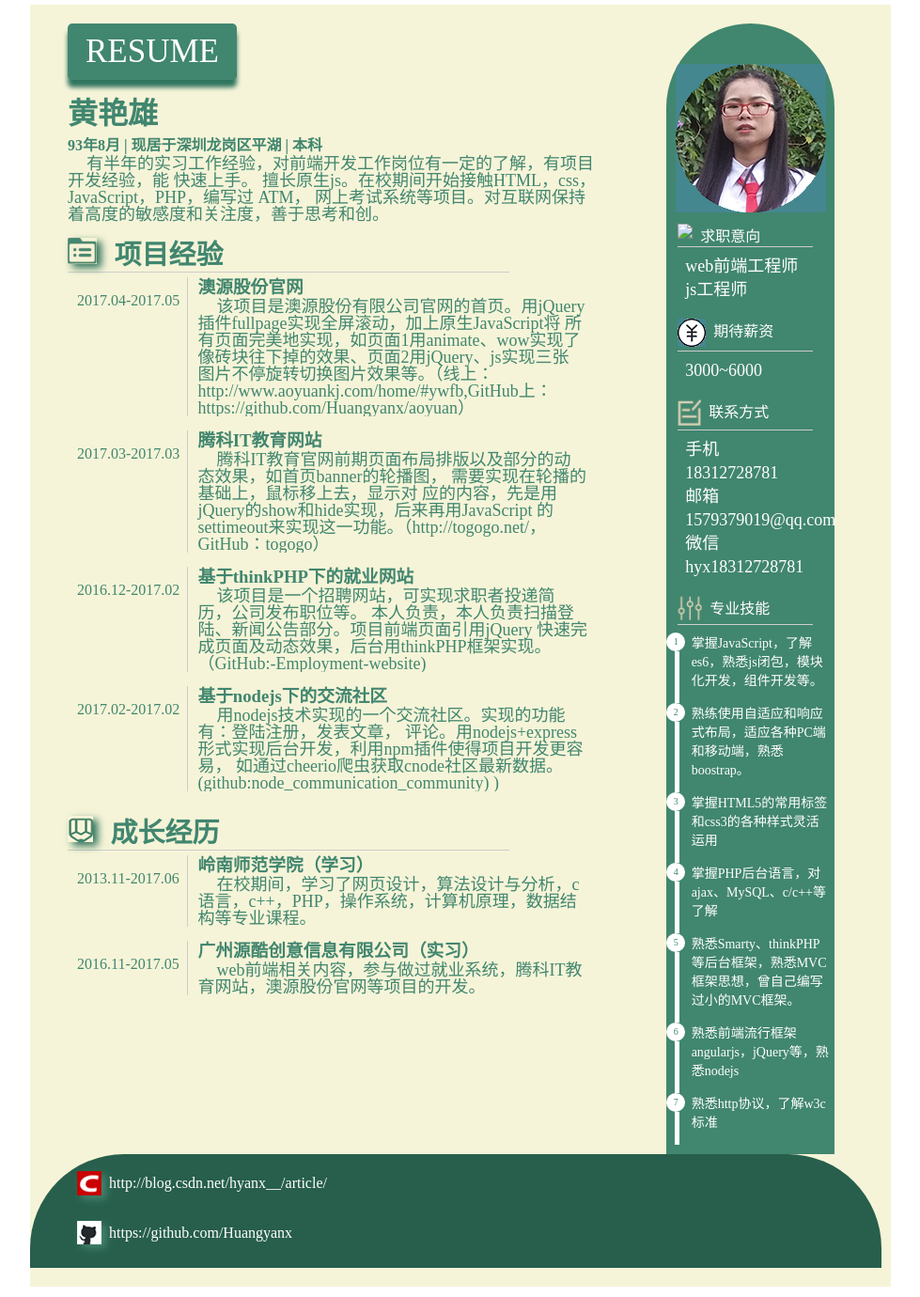
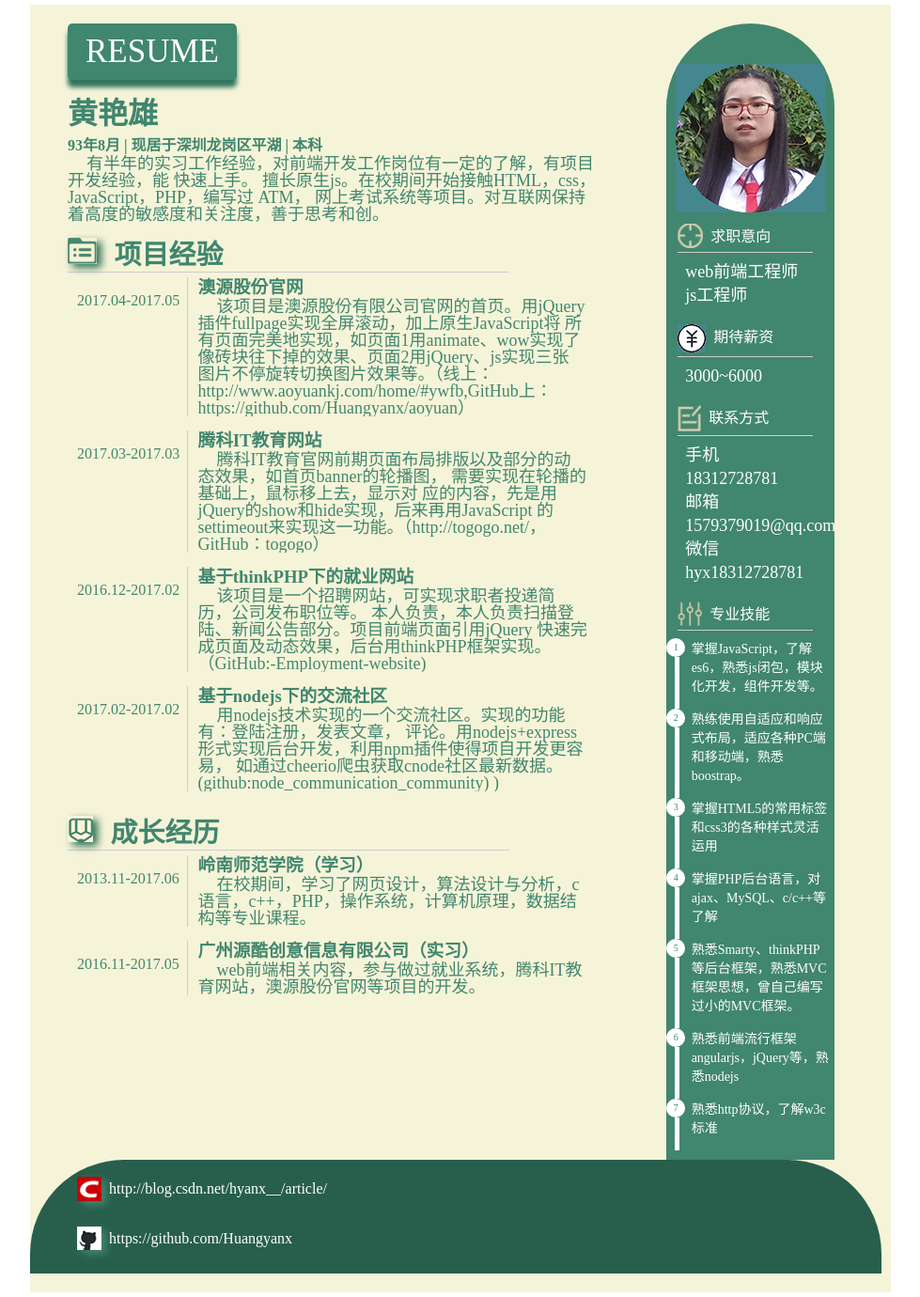
Before and after one commit to Huangyanx/Huangyanx.github.io, a Jekyll site: the page index.html, which Jekyll copies as it is, in a window 1280 px wide. Shown: the whole page at 94% size, without its empty margins (160-1139 px from the left). Built offline with Jekyll 4.4.1, drawn with Linux system fonts in a browser that asks for light colours.

Commit message:
Update index.html

```diff
--- a/index.html
+++ b/index.html
@@ -121,7 +121,7 @@ ATM，					网上考试系统等项目。对互联网保持着高度的敏感度
 			</div>
 				<div class="info_r">
 					<div class="head">
-						<div class="img"><img src="public/public/images/seeker.png"></div>
+						<div class="img"><img src="public/images/seeker.png"></div>
 						<span>&nbsp;&nbsp;求职意向</span>
 					</div>
 					<div class="cont">
```
